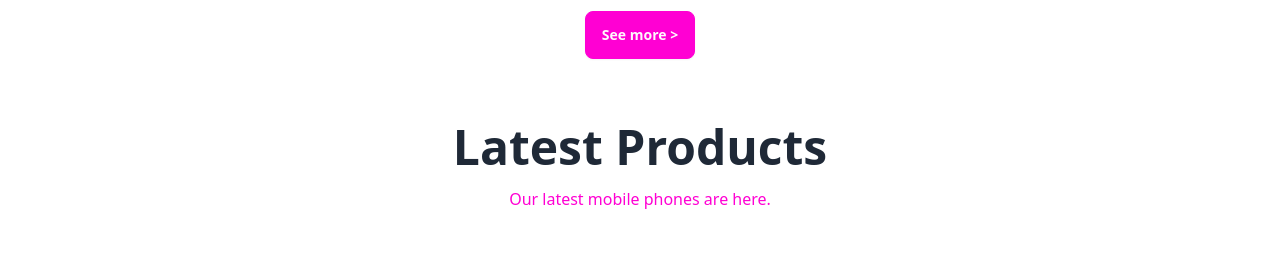
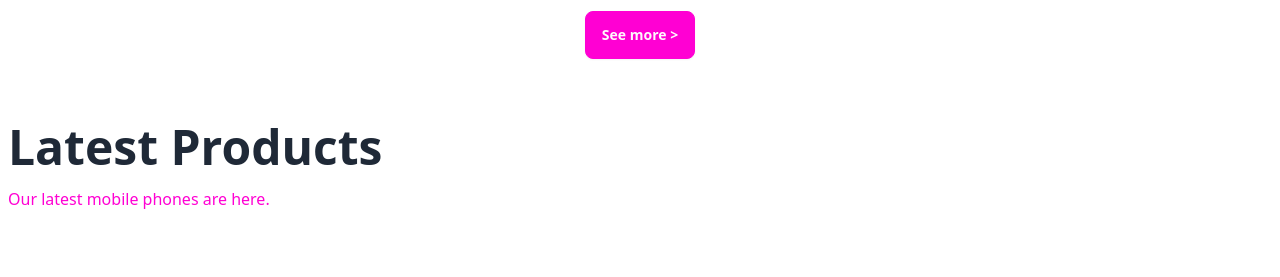
Before and after one commit to jibon-roy/mobi-shop, a React (Vite) app: page / in a window 1280 px wide. Shown: the part 1940-2217 px from the top of the page. Built offline with nearby package versions, Linux system fonts and the light colour scheme.

Commit message:
latest product update #3

```diff
--- a/src/components/Heading.jsx
+++ b/src/components/Heading.jsx
@@ -1,7 +1,7 @@
-export default function Heading({heading, children}) {
+export default function Heading({heading, children, left}) {
   return (
     <div>
-      <div className="max-w-md text-center">
+      <div className={`max-w-md ${left ? "text-left" : "text-center"} `}>
         <h1 className="text-5xl font-bold">{heading}</h1>
         <p className="py-4 text-primary-red">
           {children && children}
--- a/src/pages/Home/LatestProduct.jsx
+++ b/src/pages/Home/LatestProduct.jsx
@@ -9,13 +9,13 @@ export default function LatestProduct({data}) {
 
   console.log(latestProducts);
   return (
-    <div className="w-full my-16 ">
-      <div className="mb-16 flex justify-center">
-        <Heading heading={"Latest Products"}>
+    <div className="w-full container my-16 ">
+      <div className="mb-16 ">
+        <Heading left heading={"Latest Products"}>
           Our latest mobile phones are here.
         </Heading>
       </div>
-      <div className="container">
+      <div>
         <div className="grid grid-cols-1 gap-y-10 gap-x-4 justify-center sm:grid-cols-2 lg:grid-cols-3">
           {latestProducts.map((mobile) => (
             <div key={mobile.id} className="flex">
```
